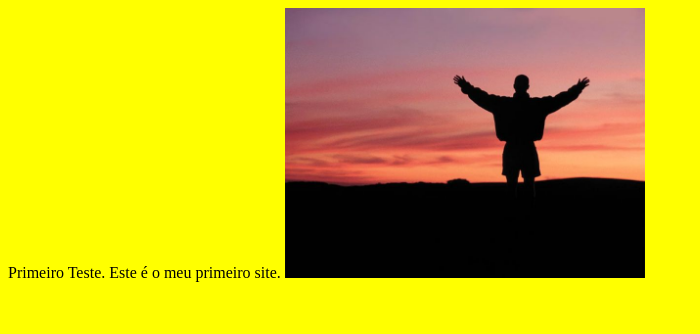
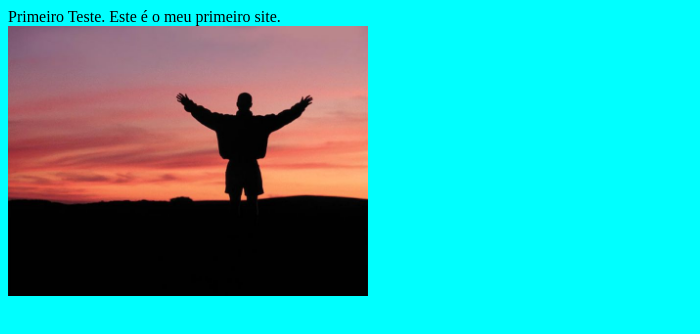
Before and after one commit to thomarco/ProjetoWEBPuc1, a plain HTML site: page index.html in a window 1280 px wide. Shown: the whole page, without its empty margins (0-700 px from the left). Drawn offline with Linux system fonts and the light colour scheme.

Commit message:
Segunda versão do site

```diff
--- a/index.html
+++ b/index.html
@@ -7,7 +7,7 @@
     <link rel="stylesheet" href="style.css">
 </head>
 <body>
-    Primeiro Teste. Este é o meu primeiro site.
+    Primeiro Teste. Este é o meu primeiro site.<br>
     <img src="pessoas.jpg" alt="" width="360px">
 </body>
 </html>
--- a/style.css
+++ b/style.css
@@ -1,4 +1,4 @@
 body {
-    background-color:yellow
+    background-color:cyan;
      ;
 }
```
